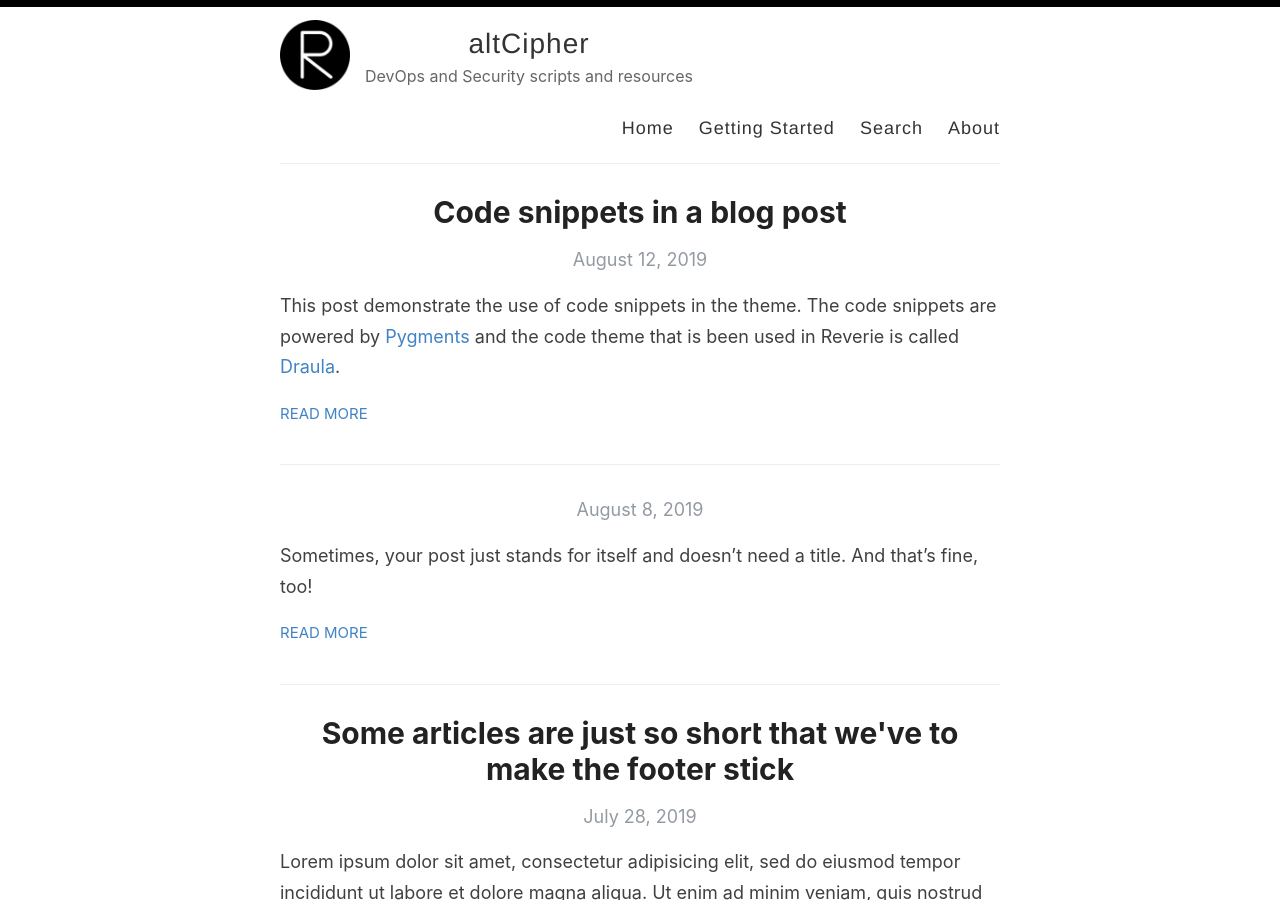
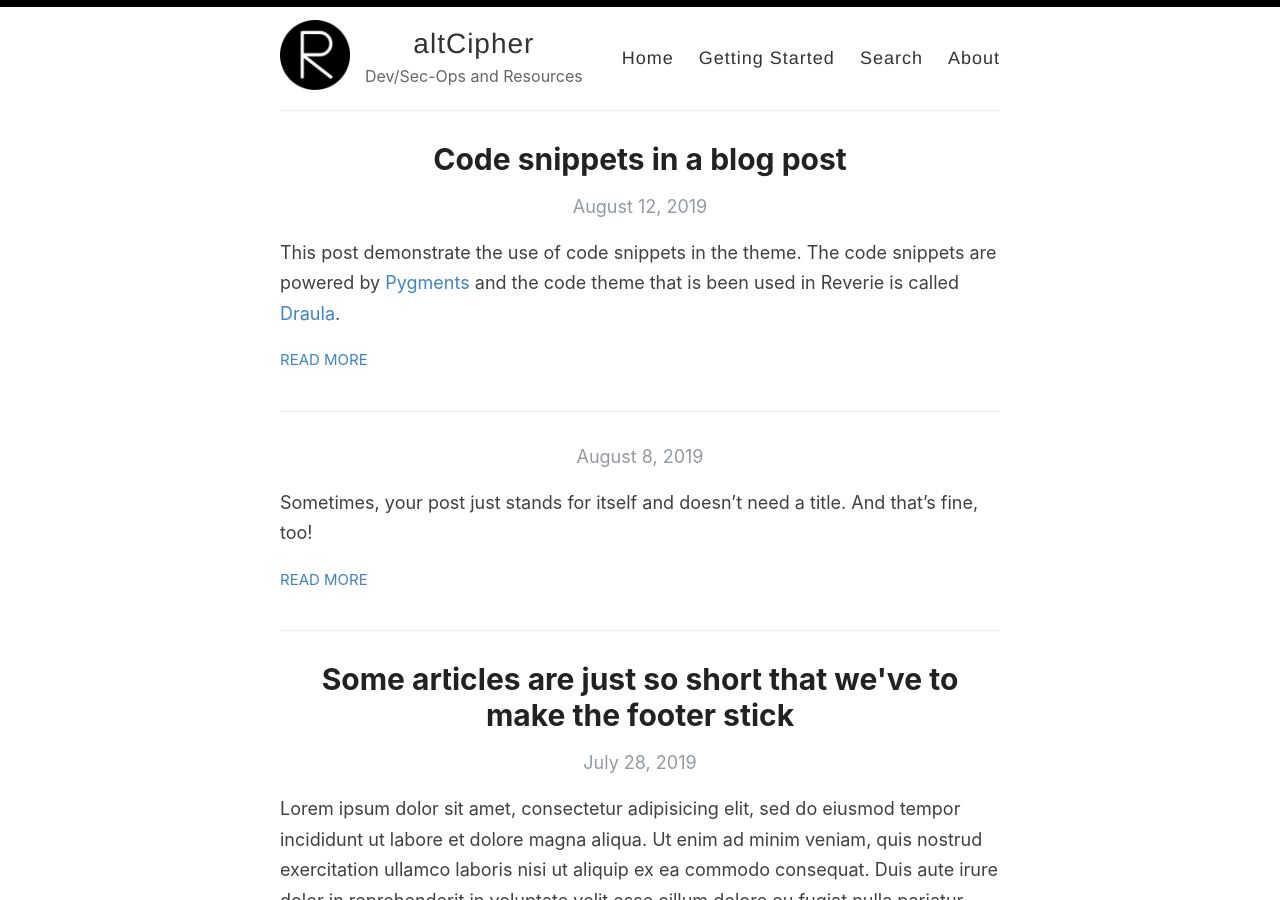
Before and after one commit to altCipher/altcipher.github.io, a Jekyll site: the page built from index.html, in a window 1280 px wide and 900 px high. Built offline with Jekyll 4.4.1, drawn with Linux system fonts in a browser that asks for light colours; the list of posts is cut into pages by our own code; part of the change alters nothing that is shown.

Commit message:
Update _config.yml

```diff
--- a/_config.yml
+++ b/_config.yml
@@ -9,7 +9,7 @@ name: altCipher
 author: Tony Cavella
 
 # Short bio or description (displayed in the header)
-description: DevOps and Security scripts and resources
+description: Dev/Sec-Ops and Resources
 
 # URL of your avatar or profile pic (you could use your GitHub profile pic)
 avatar: /images/reverie.png
@@ -45,8 +45,8 @@ google_analytics: #UA-43339302-11
 
 # Your website URL (e.g. http://amitmerchant1990.github.io or http://www.amitmerchant.com)
 # Used for Sitemap.xml and your RSS feed
-url: http://altcipher.github.io
-enforce_ssl: https://altcipher.github.io
+url: http://altcipher.com
+enforce_ssl: https://altcipher.com
 
 # If you're hosting your site at a Project repository on GitHub pages
 # (http://yourusername.github.io/repository-name)
```
